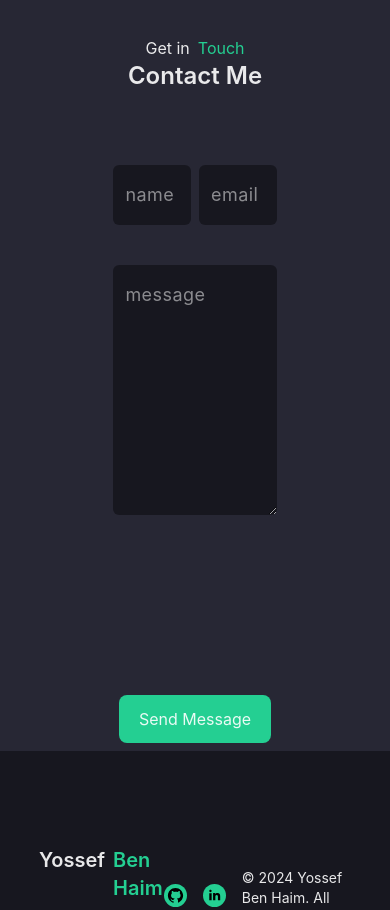
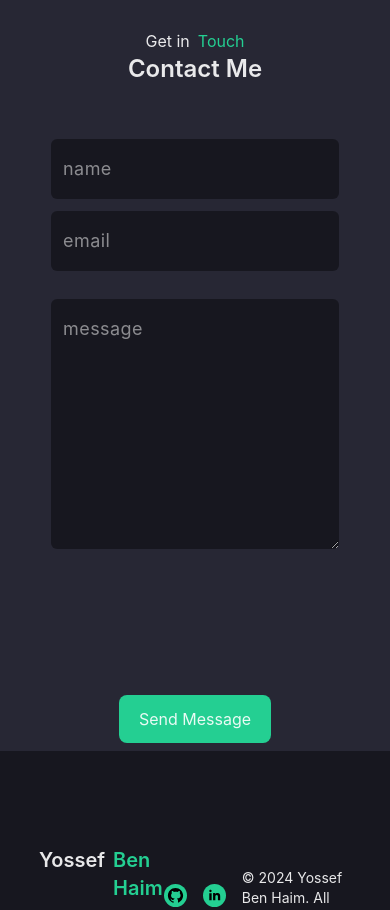
Before and after one commit to yossefbenhaim/myPortfolioWebsite, a React (Vite) app: page /About in a window 390 px wide. Shown: the part 2661-3571 px from the top of the page. Built offline with nearby package versions, Linux system fonts and the light colour scheme; grey boxes are pictures that could not be loaded.

Commit message:
fix(): contact form style

```diff
--- a/src/components/contact/contactForm/contactForm.tsx
+++ b/src/components/contact/contactForm/contactForm.tsx
@@ -50,9 +50,13 @@ const ContactForm = () => {
 
 	return (
 		<FormProvider {...methods}>
-			<form ref={form} onSubmit={handleSubmit(onSubmit)} className="flex flex-col w-[60%] h-[85%] justify-between items-center animate-slide-in-down">
+			<form
+				ref={form}
+				onSubmit={handleSubmit(onSubmit)}
+				className="flex flex-col sm:w-full 2xl:w-[60%]  sm:h-[85%] h-full justify-between items-center animate-slide-in-down"
+			>
 				<div className="w-full h-full flex flex-col justify-between items-center">
-					<div className="p-3 gap-2 h-[20%] w-full flex flex-row justify-between items-center">
+					<div className="p-3 gap-2 sm:h-[20%] w-full flex sm:flex-row flex-col justify-between items-center">
 						<CustomTextField name={ContactFormKeys.NAME} />
 						<CustomTextField name={ContactFormKeys.EMAIL} />
 					</div>
```
